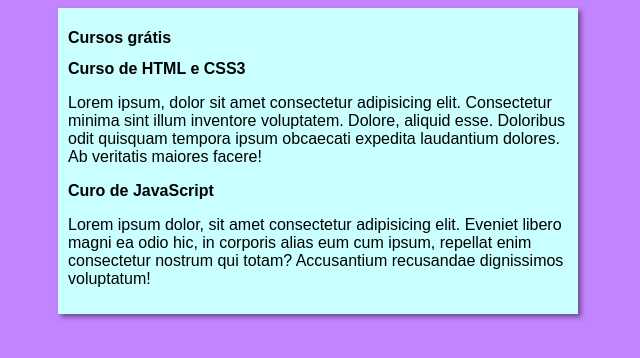
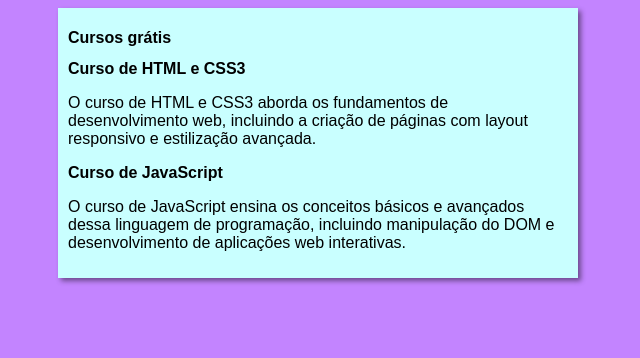
Before and after one commit to AlaneDantass/Primeiros_Passos-site, a plain HTML site: page index.html in a window 1280 px wide. Shown: the whole page, without its empty margins (322-962 px from the left). Drawn offline with Linux system fonts and the light colour scheme.

Commit message:
Update index.html

```diff
--- a/index.html
+++ b/index.html
@@ -13,11 +13,11 @@
         </header>
         <article>
             <h2>Curso de HTML e CSS3</h2>
-            <p>Lorem ipsum, dolor sit amet consectetur adipisicing elit. Consectetur minima sint illum inventore voluptatem. Dolore, aliquid esse. Doloribus odit quisquam tempora ipsum obcaecati expedita laudantium dolores. Ab veritatis maiores facere!</p>
+            <p>O curso de HTML e CSS3 aborda os fundamentos de desenvolvimento web, incluindo a criação de páginas com layout responsivo e estilização avançada.</p>
         </article>
         <article>
-            <h2>Curo de JavaScript</h2>
-            <p>Lorem ipsum dolor, sit amet consectetur adipisicing elit. Eveniet libero magni ea odio hic, in corporis alias eum cum ipsum, repellat enim consectetur nostrum qui totam? Accusantium recusandae dignissimos voluptatum!</p>
+            <h2>Curso de JavaScript</h2>
+            <p>O curso de JavaScript ensina os conceitos básicos e avançados dessa linguagem de programação, incluindo manipulação do DOM e desenvolvimento de aplicações web interativas.</p>
         </article>
     </main>
 </body>
```
